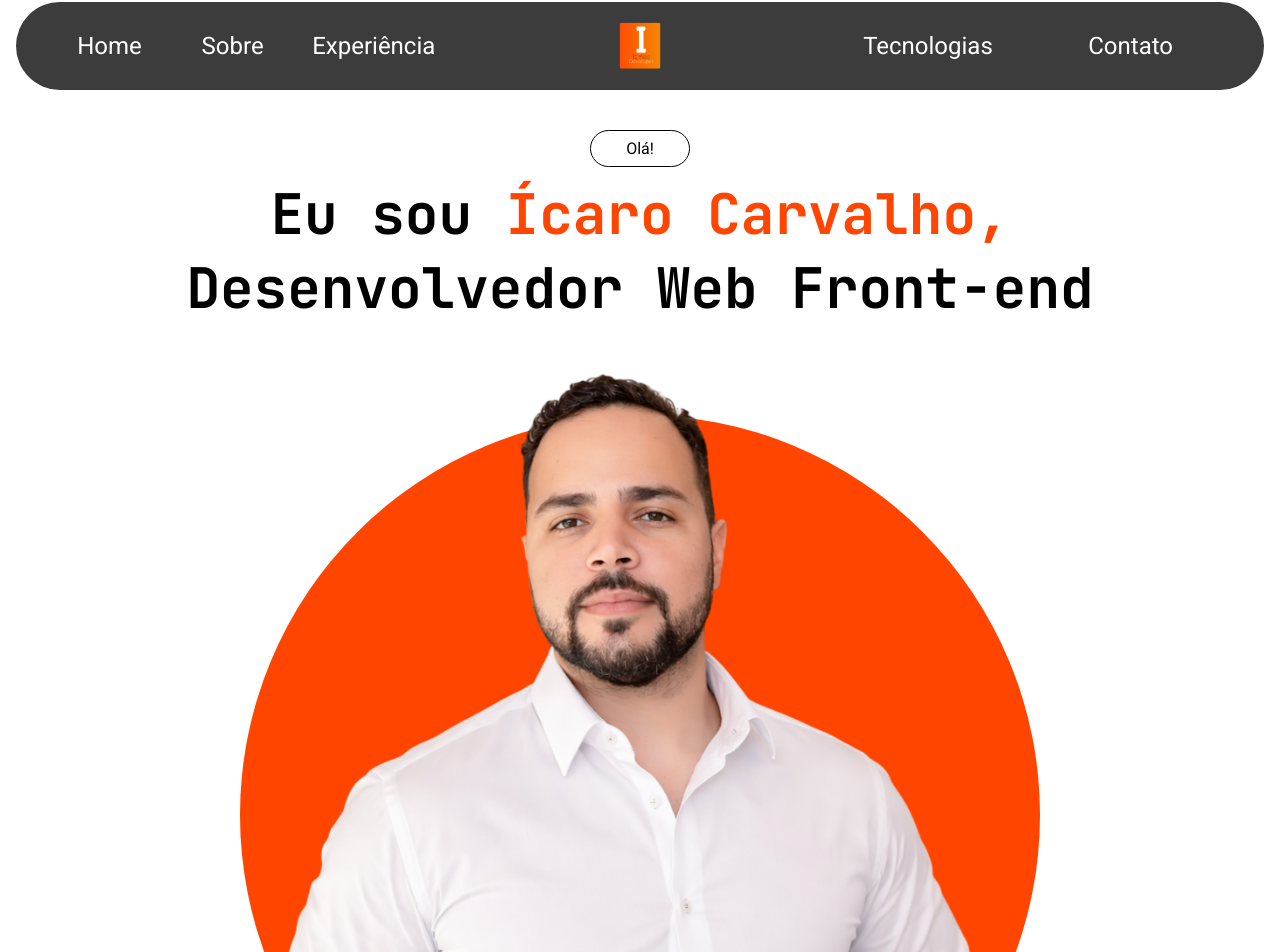
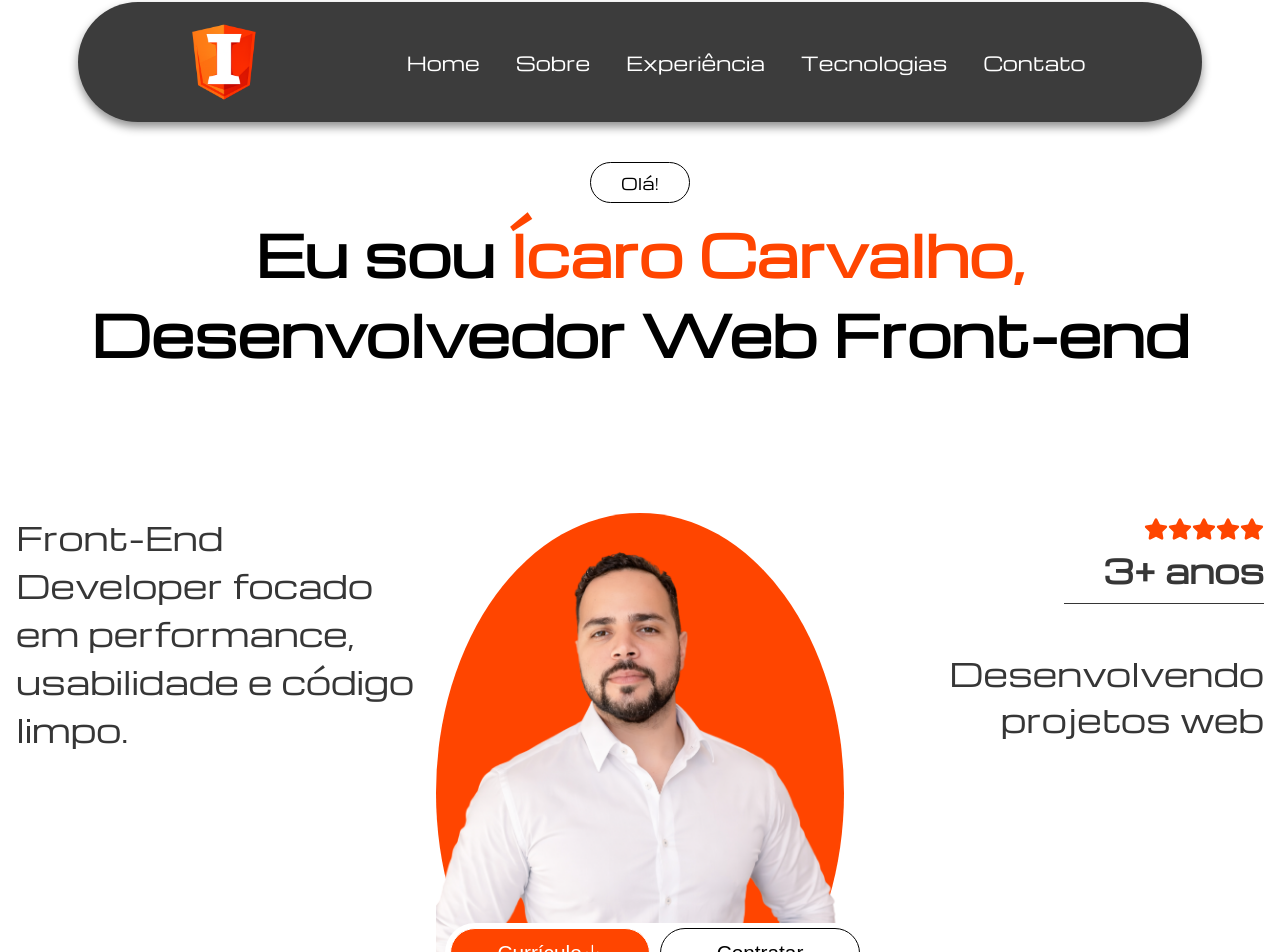
Before and after one commit to icarovscarvalho/newPortolio, a React (Vite) app: page / in a window 1280 px wide. Shown: the part 14-966 px from the top of the page. Built offline with nearby package versions, Linux system fonts and the light colour scheme.

Commit message:
Hero section improved on desktop version & Styles changed on Header and Hero sections.

```diff
--- a/src/App.css
+++ b/src/App.css
@@ -1,7 +1,8 @@
-@import url('https://fonts.googleapis.com/css2?family=JetBrains+Mono:ital,wght@0,100..800;1,100..800&family=Roboto:ital,wght@0,100..900;1,100..900&display=swap');
+@import url('https://fonts.googleapis.com/css2?family=JetBrains+Mono:ital,wght@0,100..800;1,100..800&family=Michroma&family=Roboto:ital,wght@0,100..900;1,100..900&display=swap');
 
 /* font-family: "Roboto", sans-serif;
-font-family: "JetBrains Mono", monospace; */
+font-family: "JetBrains Mono", monospace;
+font-family: "Michroma", sans-serif; */
 
 :root {
   --custom: #fff;
--- a/src/components/header/index.tsx
+++ b/src/components/header/index.tsx
@@ -11,15 +11,13 @@ export function Header() {
     <div className={styles.headerContainer}>
       <header className={styles.header}>
         <nav className={styles.navBar}>
-          <div className={styles.softskills}>
+          <div className={styles.logo}>
+            <img src={logoIcon} alt="logo Ícaro Carvalho Web Developer" />
+          </div>
+          <div className={styles.skills}>
             <p>Home</p>
             <p>Sobre</p>
             <p>Experiência</p>
-          </div>
-          <div className={styles.logo}>
-            <img src={logoIcon} alt="logo Ícaro Carvalho Web Developer" />
-          </div>
-          <div className={styles.hardskills}>
             <p>Tecnologias</p>
             <p>Contato</p>
           </div>
--- a/src/components/header/styles.module.css
+++ b/src/components/header/styles.module.css
@@ -1,40 +1,42 @@
 .headerContainer{
   display: flex;
-  justify-content: flex-end;
+  justify-content: center;
 }
 
 header{
   display: flex;
 
   height: fit-content;
-  width: 100%;
+  width: 90%;
   min-width: fit-content;
+  max-width: 1500px;
   padding: 20px 40px;
 
   color: #fff;
-  font-family: "Roboto", sans-serif;
+  font-family: "Michroma", sans-serif;
   background-color: var(--neutral-100);
   border-radius: 100px;
+  box-shadow: 0px 5px 10px #00000071;
 }
 
 .navBar {
   display: flex;
   flex-direction: row;
-  justify-content: space-between;
+  justify-content: space-around;
   align-items: center;
 
   width: 100%;
 }
 
-.softskills, .logo, .hardskills {
+.logo, .skills {
   display: flex;
   gap: 1rem;
   justify-content: center;
-  width: 100%;
+  width: fit-content;
 
   &>p {
     text-align: center;
-    font-size: 1.5rem;
+    font-size: 1.2rem;
     padding: 4px 10px;
     width: 100%;
     cursor: pointer;
@@ -48,20 +50,24 @@ header{
 }
 
 .logo{
-  height: 3rem;
+  height: 5rem;
 }
 
 .menuIcon{
   display: none;
   color: orangered;
-  font-size: 2rem;
+  font-size: 2.5rem;
 }
 
-@media screen and (max-width: 600px) {
+@media screen and (max-width: 830px) {
+
+  .headerContainer {
+    justify-content: flex-end;
+  }
 
   header{
     /* Aqui esconde o menu do HEADER */
-    /* display: none; */
+    display: none;
     border-radius: 10px;
   }
 
@@ -69,8 +75,7 @@ header{
     flex-direction: column;
   }
 
-  .softskills,
-  .hardskills {
+  .skills {
     flex-direction: column;
     align-items: center;
     gap: 0;
--- a/src/components/hero/index.tsx
+++ b/src/components/hero/index.tsx
@@ -1,7 +1,8 @@
 import styles from './styles.module.css'
 import photo from '../../assets/foto.webp'
 
-import { FaFileDownload } from "react-icons/fa";
+import { GoDownload } from "react-icons/go";
+import { FaStar } from "react-icons/fa";
 
 export function Hero() {
 
@@ -17,11 +18,26 @@ export function Hero() {
         <h1>Desenvolvedor Web Front-end</h1>
       </div>
       <div className={styles.contentField}>
-        <div className={styles.circle}>
-          <img src={myPhoto} alt="" />
+
+        <div className={styles.circleContentBox}>
+          <div className={styles.textBox1}>
+            <p>Front-End Developer focado em performance, usabilidade e código limpo.</p>
+          </div>
+          <div className={styles.circle}>
+            <img src={myPhoto} alt="Ícaro Carvalho" />
+          </div>
+          <div className={styles.textBox2}>
+            <div>
+              <FaStar /><FaStar /><FaStar /><FaStar /><FaStar />
+            </div>
+            <p>3+ anos</p>
+            <br />
+            <p>Desenvolvendo projetos web</p>
+          </div>
         </div>
+
         <div className={styles.headhunterBtn}>
-          <button className={styles.portfolioBtn}>Currículo <FaFileDownload /></button>
+          <button className={styles.portfolioBtn}>Currículo <GoDownload /></button>
           <button className={styles.hireMeBtn}>Contratar</button>
         </div>
       </div>
--- a/src/components/hero/styles.module.css
+++ b/src/components/hero/styles.module.css
@@ -1,12 +1,12 @@
 .heroContainer {
   margin-top: 40px;
   text-align: center;
-  font-family: "Roboto", sans-serif;
+  font-family: "Michroma", sans-serif;
 }
 
 .introField>h1 {
   font-size: 3.5rem;
-  font-family: "JetBrains Mono", monospace;
+  /* font-family: "JetBrains Mono", monospace; */
 }
 
 .introField>h1>strong {
@@ -30,20 +30,62 @@
   flex-direction: column;
 }
 
+.circleContentBox {
+  display: flex;
+  align-items: flex-start;
+  justify-content: space-around;
+  padding-top: 50px;
+  width: 100%;
+  max-width: 2200px;
+}
+
+.textBox1, .textBox2 {
+  display: block;
+
+  max-width: 620px;
+  font-size: 2rem;
+  color: #363636;
+}
+
+.textBox1 {
+  text-align: left;
+  line-height: 3rem;
+}
+
+.textBox2 {
+  display: flex;
+  flex-direction: column;
+  align-items: flex-end;
+  text-align: right;
+
+  &>:nth-child(1){
+    font-size: 1.5rem;
+    color: orangered;
+  }
+
+  &>:nth-child(2){
+    width: 200px;
+    padding-bottom: 10px;
+    font-weight: bolder;
+    font-size: 2rem;
+    border-bottom: 1px solid #363636;
+  }
+}
+
 .circle {
-  height: 50rem;
-  width: 50rem;
-  border-radius: 100%;
-  background-color: orangered;
   display: flex;
   align-items: center;
   justify-content: center;
+
+  height: 35rem;
+  width: 35rem;
+  border-radius: 100%;
+  background-color: orangered;
 }
 
 .circle>img {
   max-height: 70rem;
   max-width: 100%;
-  object-fit: contain;
 }
 
 .headhunterBtn {
@@ -53,7 +95,8 @@
   gap: 10px;
 
   padding: 5px;
-  margin: -150px 0;
+  margin-top: -150px;
+  margin-left: 30px;
   background-color: #fff;
   border-radius: 50px;
   /* espaçamento abaixo do círculo */
@@ -72,6 +115,9 @@
 }
 
 .headhunterBtn>.portfolioBtn {
+  display: flex;
+  justify-content: center;
+  align-items: center;
   background-color: orangered;
   color: #fff;
   border: 1px solid #fff;
@@ -94,10 +140,24 @@
   transition: all ease-in-out .2s;
 }
 
-@media screen and (max-width: 600px) {
+@media screen and (max-width: 1600px) {
+
+  .textBox1,
+  .textBox2 {
+    max-width: 420px;
+  }
+
+}
+
+@media screen and (max-width: 830px) {
 
   .introField>h1 {
-    font-size: 2.8rem;
+    font-size: 2rem;
+  }
+
+  .textBox1,
+  .textBox2  {
+    display: none;
   }
 
   .circle {
@@ -113,7 +173,17 @@
   .headhunterBtn {
     display: flex;
     flex-direction: column;
+    margin-left: 0px;
     border-radius: 25px;
   }
 
 }
+
+@media screen and (max-width: 450px) {
+
+  .circle {
+    height: 20rem;
+    width: 20rem;
+  }
+
+}
```
Also changed, not shown: src/assets/logo.png (added), src/assets/logo.webp.
